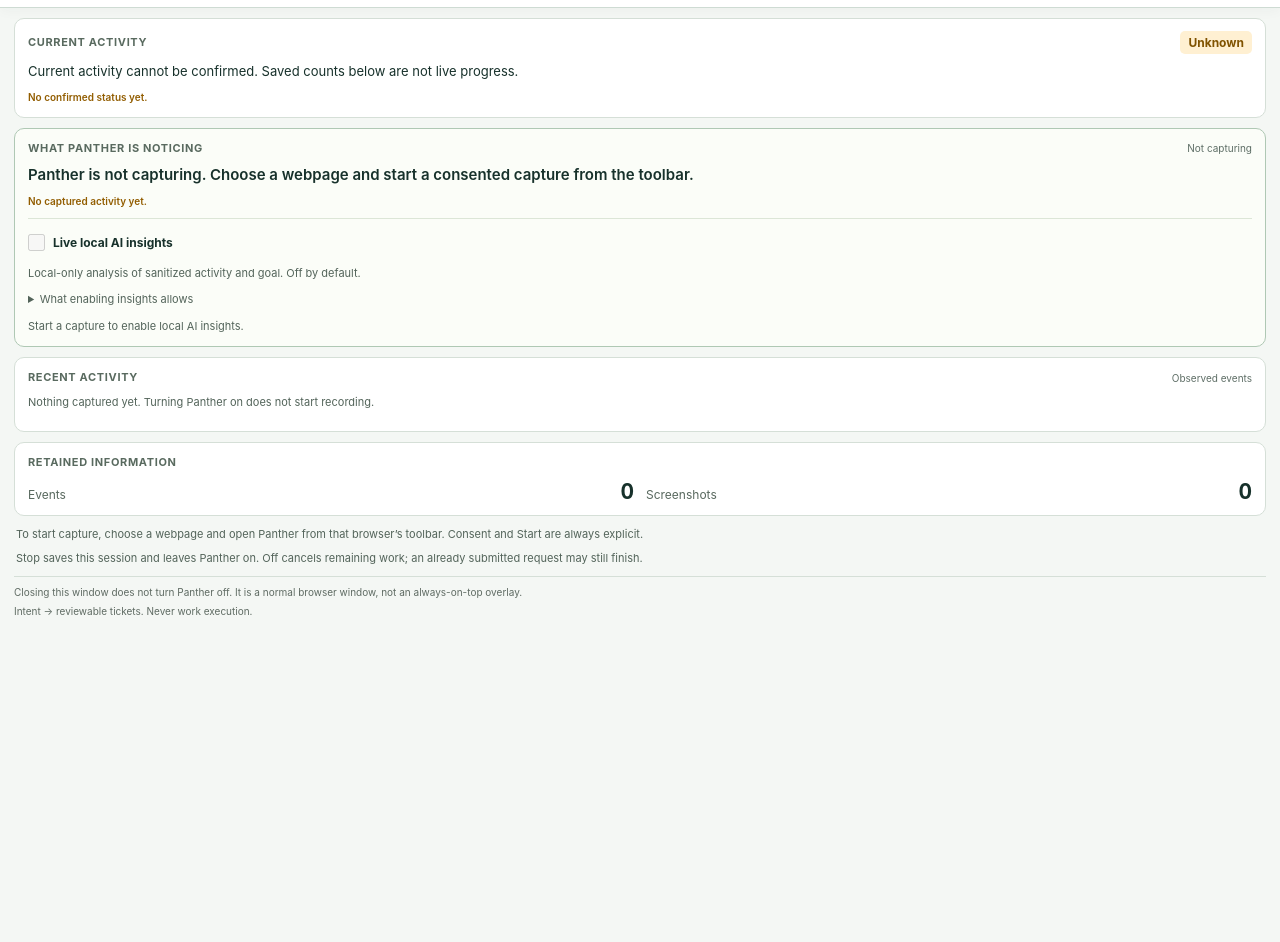
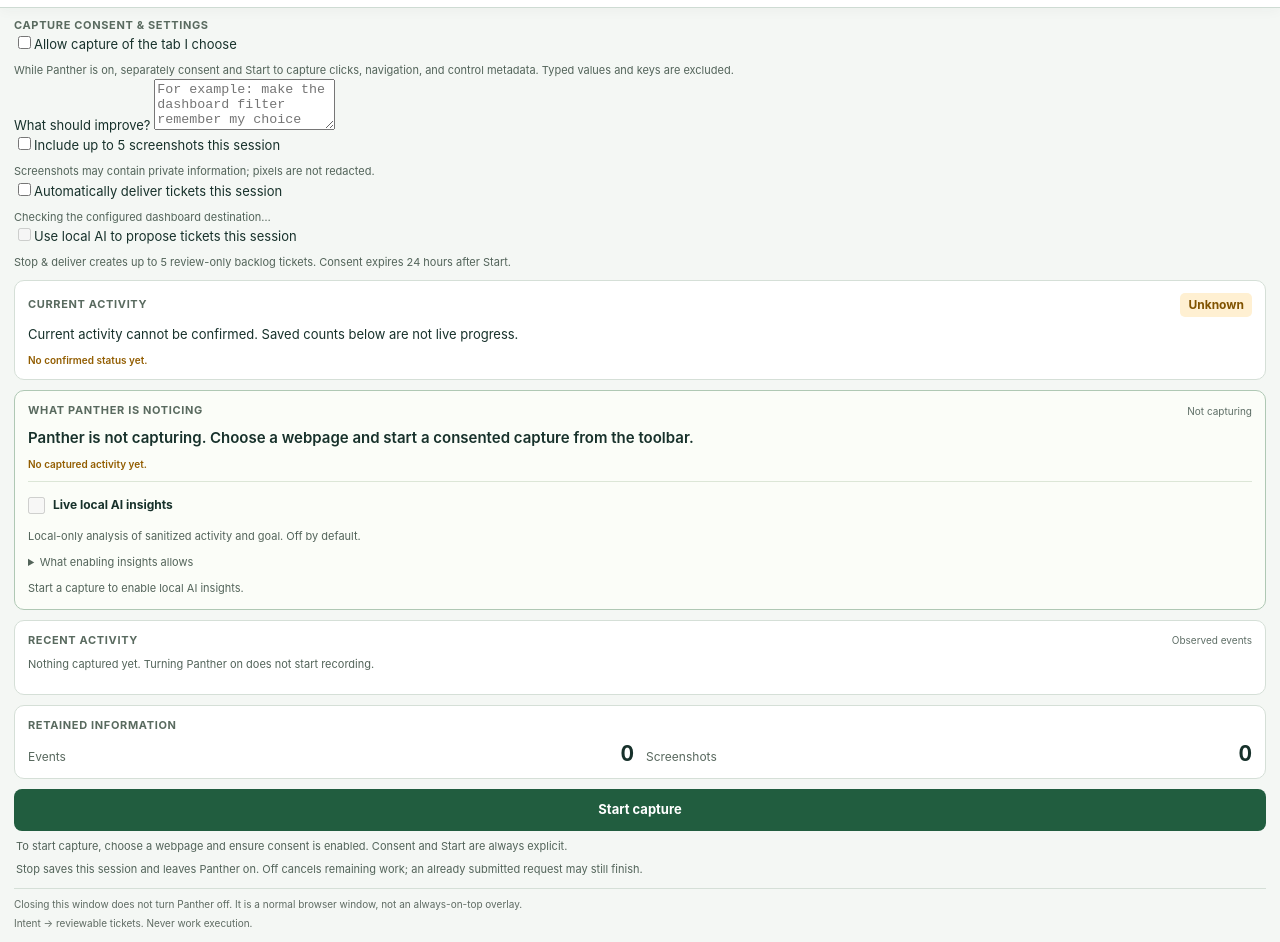
Before and after one commit to hamanakam1/browsertrace, a browser extension: page extension/monitor/monitor.html in a window 1280 px wide. Shown: the part 150-1092 px from the top of the page. Before the commit the page ends 800 px from the top, so only its background shows below. Drawn offline with Linux system fonts and the light colour scheme.

Commit message:
feat: add consent controls to status page

```diff
--- a/extension/monitor/monitor.html
+++ b/extension/monitor/monitor.html
@@ -17,6 +17,19 @@
     <p id="runtimeHelp" class="small">Waiting for a confirmed runtime status.</p>
   </header>
   <main>
+    <section class="consent-card" aria-label="Capture consent and settings">
+      <div class="section-heading"><h2>Capture Consent & Settings</h2></div>
+      <div class="consent-row"><input type="checkbox" id="consent"><label for="consent">Allow capture of the tab I choose</label></div>
+      <p class="small">While Panther is on, separately consent and Start to capture clicks, navigation, and control metadata. Typed values and keys are excluded.</p>
+      <label for="goal" class="field-label">What should improve?</label>
+      <textarea id="goal" rows="3" maxlength="1000" placeholder="For example: make the dashboard filter remember my choice"></textarea>
+      <div class="consent-row"><input type="checkbox" id="screenshots"><label for="screenshots">Include up to 5 screenshots this session</label></div>
+      <p class="small">Screenshots may contain private information; pixels are not redacted.</p>
+      <div class="consent-row"><input type="checkbox" id="automation"><label for="automation">Automatically deliver tickets this session</label></div>
+      <p id="automationTarget" class="small">Checking the configured dashboard destination…</p>
+      <div class="consent-row"><input type="checkbox" id="automationAI" disabled><label for="automationAI">Use local AI to propose tickets this session</label></div>
+      <p class="small">Stop &amp; deliver creates up to 5 review-only backlog tickets. Consent expires 24 hours after Start.</p>
+    </section>
     <section class="activity-card" aria-label="Current activity">
       <div class="section-heading"><h2>Current activity</h2><span id="activity" class="activity-label" role="status">Unknown</span></div>
       <p id="activityDetail">Checking the extension. This window does not start capture.</p>
@@ -25,6 +38,57 @@
       <p id="error" class="notice error" role="alert" hidden></p>
       <p id="warning" class="notice warning" role="status" hidden></p>
     </section>
+    <section class="understanding-card" aria-label="Live understanding">
+      <div class="section-heading"><h2>What Panther is noticing</h2><span id="understandingMode" class="source-label">Not capturing</span></div>
+      <p id="understandingSummary" class="understanding-summary">Panther is not capturing. Choose a webpage and start a consented capture from the toolbar.</p>
+      <p id="inferredIntent" class="inferred-intent"></p>
+      <p id="observationFreshness" class="freshness">No captured activity yet.</p>
+      <details id="intentContext" class="intent-context" hidden>
+        <summary>Capture context</summary>
+        <p id="observedPage" class="small"></p>
+        <p id="statedGoal" class="small"></p>
+      </details>
+      <div id="frictionSection" class="friction-section" hidden><h3>Possible friction · not a finding</h3><ul id="frictionList" class="friction-list"></ul></div>
+      <div class="live-ai-controls">
+        <label class="checkbox-label"><input id="liveAiToggle" type="checkbox" disabled><span>Live local AI insights</span></label>
+        <p class="small">Local-only analysis of sanitized activity and goal. Off by default.</p>
+        <details class="ai-consent-details"><summary>What enabling insights allows</summary><p class="small">Only this capture’s sanitized activity and stated goal go to your local model. No screenshots, cloud fallback or work execution. Disabling stops new requests; an already-running local request may finish. Closing or hiding this window also disables insights.</p></details>
+        <p id="liveAiStatus" class="small" role="status">Start a capture to enable local AI insights.</p>
+        <div id="liveAiResult" class="ai-result" hidden><span id="liveAiProvenance" class="source-label"></span><p id="liveAiSummary"></p><p id="liveAiIntent" class="small"></p><p id="liveAiIssue" class="small" hidden></p><p id="liveAiEvidence" class="small"></p></div>
+      </div>
+    </section>
+    <section class="actions-card" aria-label="Recent captured activity">
+      <div class="section-heading"><h2>Recent activity</h2><span class="source-label">Observed events</span></div>
+      <p id="recentEmpty" class="small">Nothing captured yet. Turning Panther on does not start recording.</p>
+      <ol id="recentActions" class="recent-actions" aria-label="Latest captured actions"></ol>
+      <p id="eventCoverage" class="small" hidden></p>
+    </section>
+    <section class="evidence-card" aria-label="Captured evidence and results">
+      <h2 id="countsHeading">Retained information</h2>
+      <dl class="counts"><div><dt>Events</dt><dd id="eventCount">0</dd></div><div><dt>Screenshots</dt><dd id="screenshotCount">0</dd></div></dl>
+      <p id="historyNote" class="small" hidden>Retained information is historical, not current activity.</p>
+      <div id="resultSummary" class="result-summary" hidden>
+        <p id="draftSummary"></p>
+        <p id="receiptSummary" class="small" hidden></p>
+        <p id="receiptTime" class="small" hidden></p>
+      </div>
+    </section>
+    <section class="session-actions" aria-label="Session controls">
+      <button id="startBtn" class="button primary">Start capture</button>
+      <button id="stopBtn" class="button secondary" hidden>Stop &amp; generate drafts</button>
+      <button id="cancelBtn" class="button outline" hidden>Cancel remaining delivery</button>
+      <button id="reviewBtn" class="button secondary" hidden>Review saved result</button>
+      <p id="captureHelp" class="small">To start capture, choose a webpage and ensure consent is enabled. Consent and Start are always explicit.</p>
+      <p class="small">Stop saves this session and leaves Panther on. Off cancels remaining work; an already submitted request may still finish.</p>
+    </section>
+    <footer>
+      <p>Closing this window does not turn Panther off. It is a normal browser window, not an always-on-top overlay.</p>
+      <p>Intent → reviewable tickets. Never work execution.</p>
+    </footer>
+  </main>
+  <script type="module" src="monitor.js"></script>
+</body>
+</html>
     <section class="understanding-card" aria-label="Live understanding">
       <div class="section-heading"><h2>What Panther is noticing</h2><span id="understandingMode" class="source-label">Not capturing</span></div>
       <p id="understandingSummary" class="understanding-summary">Panther is not capturing. Choose a webpage and start a consented capture from the toolbar.</p>
```
